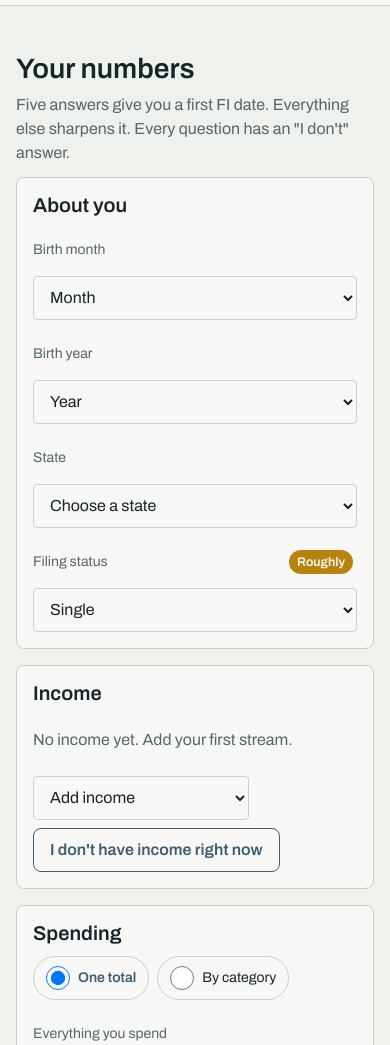
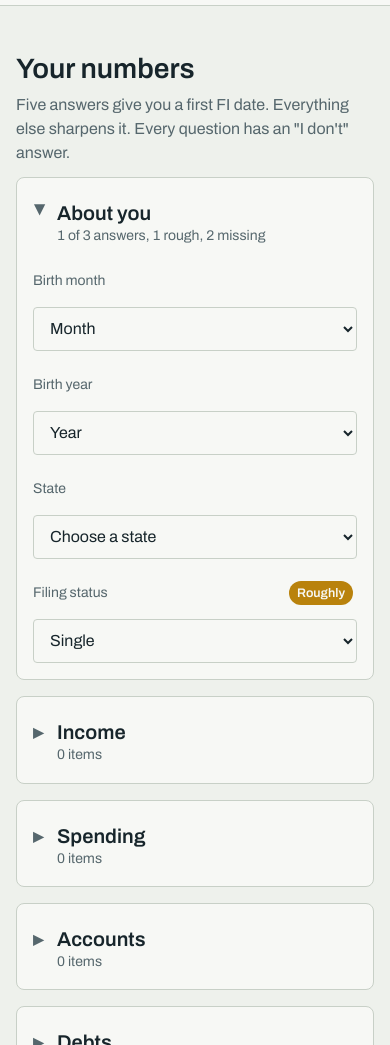
Before and after one commit to Sapphirestoneage/money-rooms, a website built with Vite: page index.html in a window 390 px wide. Shown: the part 55-1100 px from the top of the page. Built offline with nearby package versions, Linux system fonts and the light colour scheme.

Commit message:
Make the entry screen sections collapsible, each with a summary line and a complete mark
Co-Authored-By: Claude Fable 5.1 <noreply@anthropic.com>

```diff
--- /dev/null
+++ b/data/entry-groups.json
@@ -0,0 +1,14 @@
+{
+  "description": "How the entry screen groups accounts and debts. Each group lists the account presets (data/account-presets.json) it holds. Anything not listed falls into the 'other' group.",
+  "assets": [
+    { "id": "cash", "label": "Cash", "presets": ["checking", "savings"] },
+    { "id": "investing", "label": "Investing", "presets": ["brokerage"] },
+    { "id": "retirement", "label": "Retirement", "presets": ["trad401k", "roth401k", "tradIRA", "rothIRA", "hsa"] }
+  ],
+  "otherAssetsLabel": "Other",
+  "debts": [
+    { "id": "cards", "label": "Credit cards", "presets": ["creditCard", "businessCard"] },
+    { "id": "studentLoans", "label": "Student loans", "presets": ["studentFederal", "studentPrivate"] }
+  ],
+  "otherDebtsLabel": "Other debts"
+}
--- /dev/null
+++ b/engine/model/entry-summary.ts
@@ -0,0 +1,159 @@
+/**
+ * What the entry screen says about each section before it is opened: how many
+ * items, their dollar total, how many are rough or missing, and whether the
+ * section is complete. Also the groups accounts and debts are shown in, with
+ * subtotals. All computed from the stored parts, never stored (CLAUDE.md).
+ */
+
+import groupsFile from "../../data/entry-groups.json";
+import type { Account, AssetAccount, DebtAccount, EndRule, Household, YearMonth } from "./types";
+
+export type EntrySectionId = "about" | "income" | "spending" | "accounts" | "debts";
+export const ENTRY_SECTIONS: readonly EntrySectionId[] = ["about", "income", "spending", "accounts", "debts"];
+
+export interface SectionSummary {
+  /** Items in the section: answers for About you, rows for the rest. */
+  count: number;
+  /** Dollars: per year for income and spending (rows that count this month), balances for accounts and debts. Null for About you. */
+  total: number | null;
+  /** Items answered with a rough number. */
+  rough: number;
+  /** Required answers still missing. A value marked "look it up" is missing: it has not been answered. */
+  missing: number;
+  /** Every required field is answered. Roughly counts as answered. */
+  complete: boolean;
+}
+
+export interface AccountGroup {
+  id: string;
+  label: string;
+  accountIds: string[];
+  count: number;
+  /** The sum of the balances in the group. */
+  subtotal: number;
+}
+
+type ItemState = "known" | "rough" | "missing";
+
+/** True when a row counts in the plan month: it has started and has not ended. */
+function countsNow(start: YearMonth | undefined, end: EndRule | undefined, planMonth: YearMonth): boolean {
+  if (start && start > planMonth) return false;
+  if (end?.kind === "date" && end.date < planMonth) return false;
+  return true;
+}
+
+export function incomeState(s: { grossAnnual: { value: number; confidence: string } }): ItemState {
+  if (s.grossAnnual.confidence === "lookUp" || !(s.grossAnnual.value > 0)) return "missing";
+  return s.grossAnnual.confidence === "roughly" ? "rough" : "known";
+}
+
+export function spendingState(r: { annual: { value: number; confidence: string }; start?: YearMonth; end?: EndRule }): ItemState {
+  // A dated row may be $0 on purpose (nothing until a month, then an amount).
+  const dated = r.start !== undefined || r.end !== undefined;
+  if (r.annual.confidence === "lookUp" || (!(r.annual.value > 0) && !dated)) return "missing";
+  return r.annual.confidence === "roughly" ? "rough" : "known";
+}
+
+export function accountState(a: Account): ItemState {
+  if (a.balance.value === null || a.balance.confidence === "lookUp" || a.balance.confidence === "notForMe") return "missing";
+  if (a.side === "debt") {
+    if (a.rate.source === "preset" && a.rate.confidence === "lookUp") return "missing";
+    if (a.promo && a.promo.rateAfter.confidence === "lookUp") return "missing";
+    if (a.balance.confidence === "roughly" || a.rate.confidence === "roughly" || a.minimumPaymentAnnual.confidence === "roughly" || a.promo?.rateAfter.confidence === "roughly") return "rough";
+    return "known";
+  }
+  return a.balance.confidence === "roughly" ? "rough" : "known";
+}
+
+function tally(states: ItemState[]): { rough: number; missing: number } {
+  return { rough: states.filter((s) => s === "rough").length, missing: states.filter((s) => s === "missing").length };
+}
+
+export function entrySummary(h: Household): Record<EntrySectionId, SectionSummary> {
+  const planMonth = h.asOf.slice(0, 7);
+
+  // About you: birth month and state are required. Filing status has a default, marked roughly.
+  const aboutMissing = (h.self.birthDate ? 0 : 1) + (h.self.state ? 0 : 1);
+  const about: SectionSummary = {
+    count: 3 - aboutMissing,
+    total: null,
+    rough: (h.self.filingStatus.confidence === "roughly" ? 1 : 0) + (h.self.state?.confidence === "roughly" ? 1 : 0),
+    missing: aboutMissing,
+    complete: aboutMissing === 0,
+  };
+
+  const inc = h.self.income;
+  const streams = inc.kind === "rows" ? inc.rows : [];
+  const incomeTally = tally(streams.map(incomeState));
+  const income: SectionSummary = {
+    count: streams.length,
+    total: streams.filter((s) => countsNow(s.start, s.end, planMonth)).reduce((sum, s) => sum + s.grossAnnual.value, 0),
+    ...incomeTally,
+    complete: inc.kind === "none" || (inc.kind === "rows" && incomeTally.missing === 0),
+  };
+
+  const sp = h.spending;
+  const rows = sp.kind === "rows" ? sp.rows : [];
+  const spendingTally = tally(rows.map(spendingState));
+  const spending: SectionSummary = {
+    count: rows.length,
+    total: rows.filter((r) => countsNow(r.start, r.end, planMonth)).reduce((sum, r) => sum + r.annual.value, 0),
+    ...spendingTally,
+    complete: sp.kind === "rows" && rows.length > 0 && spendingTally.missing === 0,
+  };
+
+  const acc = h.accounts;
+  const all = acc.kind === "rows" ? acc.rows : [];
+  const side = (which: "asset" | "debt"): SectionSummary => {
+    const list = all.filter((a) => a.side === which);
+    const t = tally(list.map(accountState));
+    return {
+      count: list.length,
+      total: list.reduce((sum, a) => sum + (a.balance.value ?? 0), 0),
+      ...t,
+      complete: acc.kind !== "unanswered" && t.missing === 0,
+    };
+  };
+
+  return { about, income, spending, accounts: side("asset"), debts: side("debt") };
+}
+
+/**
+ * The section to open when the screen loads: the first with a required answer missing;
+ * if none, the first with a rough value; if none, null (all stay closed).
+ */
+export function firstSectionNeedingAttention(h: Household): EntrySectionId | null {
+  const s = entrySummary(h);
+  return ENTRY_SECTIONS.find((id) => !s[id].complete) ?? ENTRY_SECTIONS.find((id) => s[id].rough > 0) ?? null;
+}
+
+interface GroupSpec {
+  id: string;
+  label: string;
+  presets: string[];
+}
+
+function grouped<T extends Account>(list: T[], specs: GroupSpec[], otherLabel: string): AccountGroup[] {
+  const out: AccountGroup[] = [];
+  const taken = new Set<string>();
+  const make = (id: string, label: string, members: T[]): void => {
+    if (members.length === 0) return;
+    out.push({ id, label, accountIds: members.map((a) => a.id), count: members.length, subtotal: members.reduce((sum, a) => sum + (a.balance.value ?? 0), 0) });
+  };
+  for (const spec of specs) {
+    const members = list.filter((a) => spec.presets.includes(a.preset));
+    members.forEach((a) => taken.add(a.id));
+    make(spec.id, spec.label, members);
+  }
+  make("other", otherLabel, list.filter((a) => !taken.has(a.id)));
+  return out;
+}
+
+/** Accounts and debts in the groups the entry screen shows (data/entry-groups.json), each with its count and subtotal. Empty groups are left out. */
+export function accountGroups(h: Household): { assets: AccountGroup[]; debts: AccountGroup[] } {
+  const all = h.accounts.kind === "rows" ? h.accounts.rows : [];
+  return {
+    assets: grouped(all.filter((a): a is AssetAccount => a.side === "asset"), groupsFile.assets, groupsFile.otherAssetsLabel),
+    debts: grouped(all.filter((a): a is DebtAccount => a.side === "debt"), groupsFile.debts, groupsFile.otherDebtsLabel),
+  };
+}
--- a/engine/model/index.ts
+++ b/engine/model/index.ts
@@ -11,6 +11,7 @@ export * from "./presets";
 export * from "./categories";
 export * from "./assumptions";
 export * from "./household";
+export * from "./entry-summary";
 export * from "./tax-tables";
 export * from "./social-security-params";
 export * from "./examples";
--- a/ui/components.css
+++ b/ui/components.css
@@ -813,3 +813,66 @@
   font-size: var(--text-sm);
   resize: vertical;
 }
+
+/* ---- Collapsible section ---- */
+
+.section-heading {
+  margin: 0;
+  font-size: inherit;
+}
+
+.section-header {
+  display: flex;
+  align-items: flex-start;
+  gap: var(--space-2);
+  width: 100%;
+  min-height: 44px;
+  padding: var(--space-1) 0;
+  border: 0;
+  background: transparent;
+  color: var(--color-ink);
+  font: inherit;
+  text-align: left;
+  cursor: pointer;
+}
+
+.section-header__caret {
+  flex: none;
+  width: var(--space-4);
+  line-height: 1.5;
+  font-size: var(--text-lg);
+  color: var(--color-ink-muted);
+  transition: transform var(--duration-quick) var(--easing);
+}
+
+.section-header[aria-expanded="true"] .section-header__caret {
+  transform: rotate(90deg);
+}
+
+.section-header__text {
+  display: flex;
+  flex-direction: column;
+  min-width: 0;
+}
+
+.section-header__title {
+  font-size: var(--text-lg);
+  font-weight: var(--weight-medium);
+  line-height: 1.5;
+}
+
+.section-header__summary {
+  font-weight: var(--weight-regular);
+  font-size: var(--text-sm);
+  color: var(--color-ink-muted);
+  font-variant-numeric: tabular-nums;
+}
+
+.section-header__check {
+  color: var(--color-brand-700);
+  font-weight: var(--weight-medium);
+}
+
+.section-body {
+  margin-top: var(--space-3);
+}
--- /dev/null
+++ b/ui/components/collapsible-section.ts
@@ -0,0 +1,46 @@
+/**
+ * Collapsible section (design system 5): a section of the entry screen with a
+ * header that opens and closes it. The header is a real button inside the
+ * heading, with aria-expanded, and always shows the section's summary line.
+ * Closing a section hides its body. Nothing is removed.
+ */
+
+import { el } from "../dom";
+
+export interface CollapsibleSectionOptions {
+  /** Stable id, used for the body's element id and for keeping focus across refreshes. */
+  id: string;
+  title: string;
+  /** One line: "7 items, $35,829, 2 rough". */
+  summary: string;
+  /** Shows a checkmark after the summary. */
+  complete: boolean;
+  open: boolean;
+  onToggle(): void;
+  body: (HTMLElement | null)[];
+}
+
+export function collapsibleSection(o: CollapsibleSectionOptions): HTMLElement {
+  const bodyId = `section-body-${o.id}`;
+  const button = el(
+    "button",
+    { type: "button", class: "section-header", "aria-expanded": String(o.open), "aria-controls": bodyId, onClick: o.onToggle },
+    el("span", { class: "section-header__caret", "aria-hidden": "true" }, "▸"),
+    el(
+      "span",
+      { class: "section-header__text" },
+      el("span", { class: "section-header__title" }, o.title),
+      el(
+        "span",
+        { class: "section-header__summary" },
+        el("span", { class: "visually-hidden" }, ": "),
+        o.summary,
+        o.complete ? el("span", { class: "section-header__check" }, el("span", { "aria-hidden": "true" }, " ✓"), el("span", { class: "visually-hidden" }, ", complete")) : null,
+      ),
+    ),
+  );
+  button.dataset.key = `section:${o.id}`;
+  const body = el("div", { id: bodyId, class: "section-body" }, ...o.body);
+  body.hidden = !o.open;
+  return el("section", { class: `card card--section${o.open ? " card--section-open" : ""}` }, el("h2", { class: "section-heading" }, button), body);
+}
--- a/ui/screens/entry.ts
+++ b/ui/screens/entry.ts
@@ -10,7 +10,10 @@ import jordan from "../../tests/households/jordan.json";
 import maya from "../../tests/households/maya.json";
 import {
   STATE_CODES,
+  accountGroups,
   addMonths,
+  entrySummary,
+  firstSectionNeedingAttention,
   weeksThroughEndOf,
   amountFromPercentOfPay,
   assetFromPreset,
@@ -36,6 +39,8 @@ import {
   type AnnualDeduction,
   type Cadence,
   type Confidence,
+  type EntrySectionId,
+  type SectionSummary,
   type DebtAccount,
   type ExampleHouseholdFile,
   type FilingStatus,
@@ -50,6 +55,7 @@ import {
   type Value,
   type WorkplaceAccountType,
 } from "../../engine";
+import { collapsibleSection } from "../components/collapsible-section";
 import { confirmPanel } from "../components/confirm-panel";
 import { gentleFlag } from "../components/gentle-flag";
 import { kindBadge, type EditableKind } from "../components/kind-badge";
@@ -196,6 +202,26 @@ export function entryScreen(ctx: EntryContext): HTMLElement {
     }, 0);
   };
 
+  /** Which sections are open. On arrival, only the first one that needs attention. */
+  const openSections = new Set<EntrySectionId>();
+  {
+    const first = firstSectionNeedingAttention(h());
+    if (first) openSections.add(first);
+  }
+
+  /** A section's one-line summary: "7 items, $35,829, 2 rough". The numbers come from the engine. */
+  const summaryText = (id: EntrySectionId, s: SectionSummary): string => {
+    const parts: string[] = [];
+    if (id === "about") parts.push(`${s.count} of 3 answers`);
+    else {
+      parts.push(`${s.count} ${s.count === 1 ? "item" : "items"}`);
+      if (s.count > 0 && s.total !== null) parts.push(id === "income" || id === "spending" ? `${dollars(s.total)} a year now` : dollars(s.total));
+    }
+    if (s.rough > 0) parts.push(`${s.rough} rough`);
+    if (s.missing > 0) parts.push(`${s.missing} missing`);
+    return parts.join(", ");
+  };
+
   function render(): void {
     // Remember where the person is: scroll position, the field with the cursor, and any open section.
     const scrollY = window.scrollY;
@@ -203,7 +229,22 @@ export function entryScreen(ctx: EntryContext): HTMLElement {
     const isNewRow = pendingFocusKey !== null;
     const focusKey = pendingFocusKey ?? active?.dataset.key ?? null;
     pendingFocusKey = null;
-    const openSections = [...root.querySelectorAll("details")].map((d) => d.open);
+    const openDetails = [...root.querySelectorAll("details")].map((d) => d.open);
+    const summaries = entrySummary(h());
+    const section = (id: EntrySectionId, title: string, body: (HTMLElement | null)[]): HTMLElement =>
+      collapsibleSection({
+        id,
+        title,
+        summary: summaryText(id, summaries[id]),
+        complete: summaries[id].complete,
+        open: openSections.has(id),
+        onToggle: () => {
+          if (openSections.has(id)) openSections.delete(id);
+          else openSections.add(id);
+          schedule();
+        },
+        body,
+      });
 
     clear(root);
     const parts: (HTMLElement | null)[] = [
@@ -212,10 +253,11 @@ export function entryScreen(ctx: EntryContext): HTMLElement {
       ctx.store.isPersistent()
         ? null
         : gentleFlag("This browser is not keeping what you enter (a private window does this). Your numbers will be gone when you close it. Export a file below to keep them."),
-      aboutYou(),
-      income(),
-      spending(),
-      accounts(),
+      section("about", "About you", aboutYou()),
+      section("income", "Income", income()),
+      section("spending", "Spending", spending()),
+      section("accounts", "Accounts", accounts("asset")),
+      section("debts", "Debts", accounts("debt")),
       sharpeners(),
       examples(),
       templateCard({ household: () => ctx.household, store: ctx.store, replace: ctx.replace }),
@@ -225,7 +267,7 @@ export function entryScreen(ctx: EntryContext): HTMLElement {
     for (const part of parts) if (part) root.append(part);
 
     // Put everything back.
-    [...root.querySelectorAll("details")].forEach((d, i) => { if (openSections[i]) d.open = true; });
+    [...root.querySelectorAll("details")].forEach((d, i) => { if (openDetails[i]) d.open = true; });
     window.scrollTo(0, scrollY);
     if (focusKey) {
       const target = [...root.querySelectorAll<HTMLElement>("[data-key]")].find((n) => n.dataset.key === focusKey);
@@ -237,7 +279,7 @@ export function entryScreen(ctx: EntryContext): HTMLElement {
   }
 
   // ---- About you -----------------------------------------------------------
-  function aboutYou(): HTMLElement {
+  function aboutYou(): HTMLElement[] {
     fieldScope = "about";
     // Two plain pickers. The browser's own month control is missing in Safari and Firefox.
     const born = h().self.birthDate ? parseYearMonth(h().self.birthDate!.value) : null;
@@ -268,10 +310,7 @@ export function entryScreen(ctx: EntryContext): HTMLElement {
       ctx.save();
       schedule();
     });
-    return el(
-      "section",
-      { class: "card" },
-      el("div", { class: "card__title" }, el("h2", {}, "About you")),
+    return [
       el(
         "div",
         { class: "field-grid" },
@@ -280,11 +319,11 @@ export function entryScreen(ctx: EntryContext): HTMLElement {
         field("State", state),
         field("Filing status", filing, kindBadge(h().self.filingStatus.confidence)),
       ),
-    );
+    ];
   }
 
   // ---- Income ----------------------------------------------------------------
-  function income(): HTMLElement {
+  function income(): HTMLElement[] {
     const answer = h().self.income;
     const body = el("div", { class: "stack" });
 
@@ -316,13 +355,7 @@ export function entryScreen(ctx: EntryContext): HTMLElement {
 
     const none = el("button", { type: "button", class: "button button--quiet", onClick: () => { h().self.income = { kind: "none", asOf: asOf() }; ctx.save(); schedule(); } }, "I don't have income right now");
 
-    return el(
-      "section",
-      { class: "card" },
-      el("div", { class: "card__title" }, el("h2", {}, "Income")),
-      body,
-      el("div", { class: "row-actions" }, addType, answer.kind !== "none" ? none : null),
-    );
+    return [body, el("div", { class: "row-actions" }, addType, answer.kind !== "none" ? none : null)];
   }
 
   function streamEditor(s: IncomeStream): HTMLElement {
@@ -573,7 +606,7 @@ export function entryScreen(ctx: EntryContext): HTMLElement {
   /** Spending rows whose start and end fields are showing. */
   const openDates = new Set<string>();
 
-  function spending(): HTMLElement {
+  function spending(): HTMLElement[] {
     const currentRows = (): SpendingRow[] => {
       const sp = h().spending;
       return sp.kind === "rows" ? sp.rows : [];
@@ -787,27 +820,34 @@ export function entryScreen(ctx: EntryContext): HTMLElement {
       body.append(grid);
     }
 
-    return el("section", { class: "card" }, el("div", { class: "card__title" }, el("h2", {}, "Spending")), body);
+    return [body];
   }
 
   // ---- Accounts --------------------------------------------------------------
-  let pickerOpen = false;
+  /** Which add list is showing: accounts, debts, or neither. */
+  let pickerOpen: "asset" | "debt" | null = null;
 
-  function accounts(): HTMLElement {
+  /** One side of the accounts list: what the person owns ("asset") or owes ("debt"). */
+  function accounts(side: "asset" | "debt"): (HTMLElement | null)[] {
     const answer = h().accounts;
+    const noun = side === "asset" ? "accounts" : "debts";
+    const mine = answer.kind === "rows" ? answer.rows.filter((a) => a.side === side) : [];
     const body = el("div", { class: "stack" });
-    if (answer.kind === "none") body.append(el("p", { class: "empty-state" }, "No accounts. That counts as answered."));
-    else if (answer.kind === "unanswered" || answer.rows.length === 0) body.append(el("p", { class: "empty-state" }, "No accounts yet. Add your first one."));
-    else for (const a of answer.rows) body.append(accountEditor(a));
+    if (answer.kind === "none") body.append(el("p", { class: "empty-state" }, `No ${noun}. That counts as answered.`));
+    else if (mine.length === 0) body.append(el("p", { class: "empty-state" }, side === "asset" ? "No accounts yet. Add your first one." : "No debts listed."));
+    else for (const a of mine) body.append(accountEditor(a));
 
+    const open = pickerOpen === side;
     const actions = el(
       "div",
       { class: "row-actions" },
-      el("button", { type: "button", class: "button", onClick: () => { pickerOpen = !pickerOpen; schedule(); } }, pickerOpen ? "Close the list" : "Add account"),
-      answer.kind !== "none" ? el("button", { type: "button", class: "button button--quiet", onClick: () => { h().accounts = { kind: "none", asOf: asOf() }; ctx.save(); schedule(); } }, "I don't have any accounts") : null,
+      el("button", { type: "button", class: "button", "aria-expanded": String(open), onClick: () => { pickerOpen = open ? null : side; schedule(); } }, open ? "Close the list" : side === "asset" ? "Add account" : "Add debt"),
+      side === "asset" && answer.kind !== "none" && (answer.kind === "unanswered" || answer.rows.length === 0)
+        ? el("button", { type: "button", class: "button button--quiet", onClick: () => { h().accounts = { kind: "none", asOf: asOf() }; ctx.save(); schedule(); } }, "I don't have any accounts or debts")
+        : null,
     );
 
-    const picker = pickerOpen
+    const picker = open
       ? presetPicker((key: AccountPresetKey) => {
           const acc = h().accounts;
           const rows = acc.kind === "rows" ? acc.rows : [];
@@ -829,13 +869,13 @@ export function entryScreen(ctx: EntryContext): HTMLElement {
           }
           h().accounts = { kind: "rows", rows: [...rows, account] };
           pendingFocusKey = `${id}|${preset.side === "asset" ? "Balance" : "Balance owed"}`;
-          pickerOpen = false;
+          pickerOpen = null;
           ctx.save();
           schedule();
-        })
+        }, side)
       : null;
 
-    return el("section", { class: "card" }, el("div", { class: "card__title" }, el("h2", {}, "Accounts and debts")), body, actions, picker);
+    return [body, actions, picker];
   }
 
   /** Keeps a debt's estimated payment in step with its balance and rate until the person enters a real one. */
```
Also changed, not shown: docs/data-dictionary.md (+2 -0 lines), docs/design-system.md (+3 -0 lines), engine/model/entry-summary.test.ts (added, +130 -0 lines).
